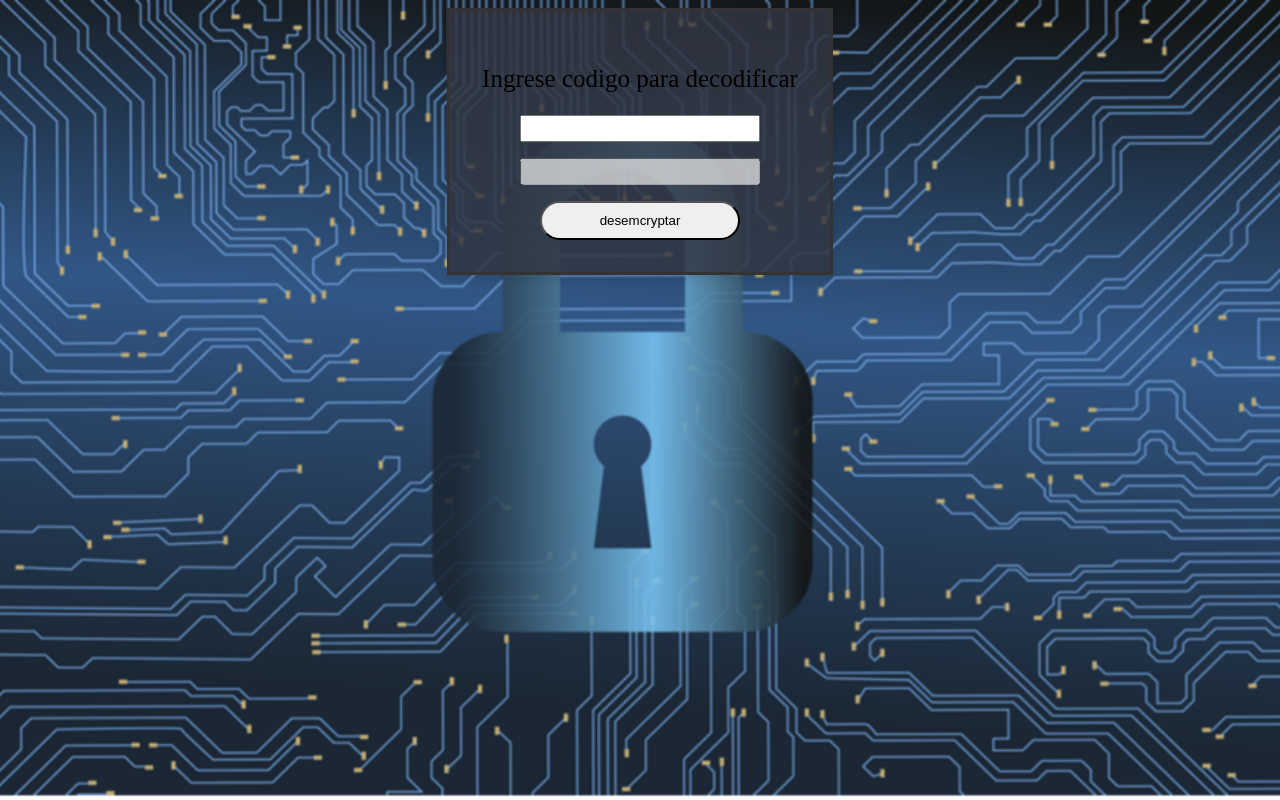
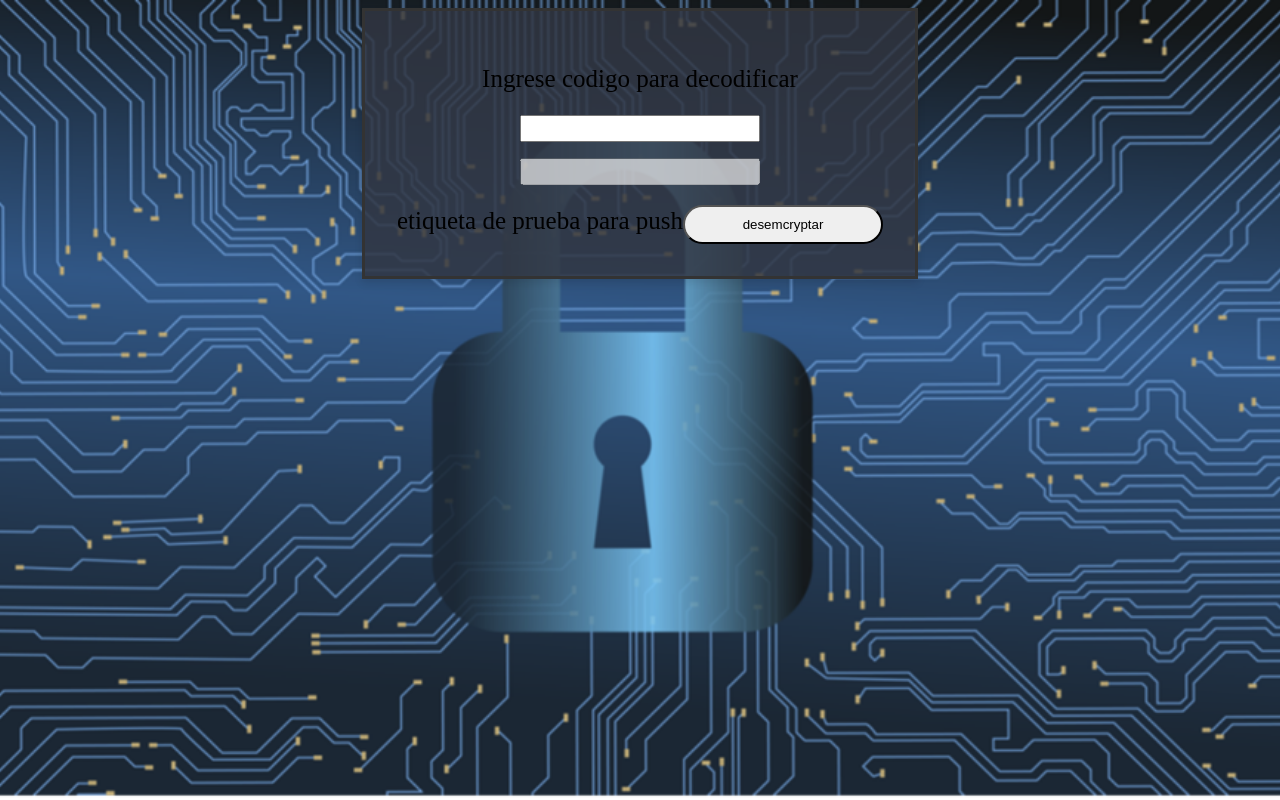
Before and after one commit to 4toshadowjohn/EncriptaodrReact, a React (Vite) app: page / in a window 1280 px wide. Built offline with nearby package versions, Linux system fonts and the light colour scheme.

Commit message:
git status

```diff
--- a/src/components/decodificador.jsx
+++ b/src/components/decodificador.jsx
@@ -28,6 +28,7 @@ export function Decodificador () {
                 <p>
                     <input id="resul" disabled value={decod}/>
                 </p>
+                <label>etiqueta de prueba para push</label>
                     <button id="miboton" type="submit">desemcryptar</button>
             </form>
         </>
```
